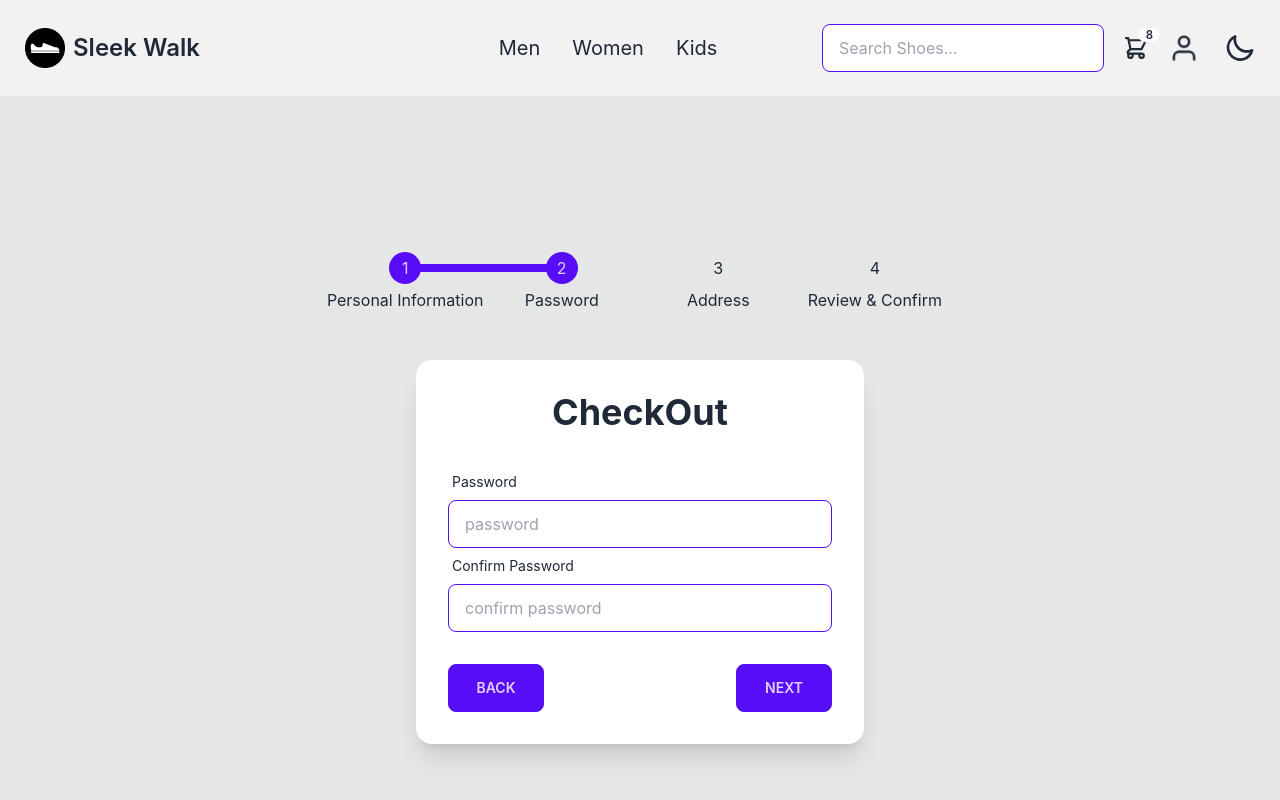
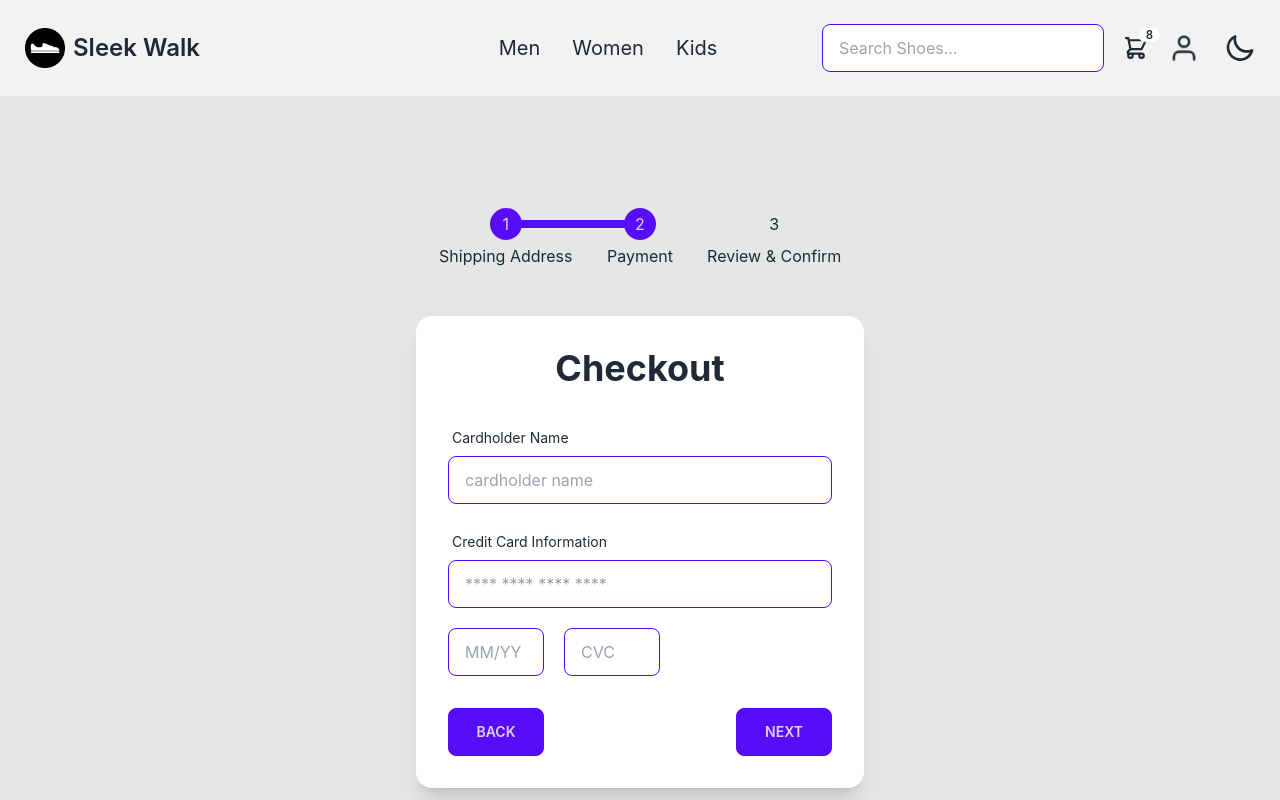
Before and after one commit to Ziyad-Aljaser/sleek-walk, a React (Create React App) app in the folder client/: page /checkout in a window 1280 px wide. Both pictures are taken after a click on the button "NEXT". Shown: the top 800 px of the page. Built offline with nearby package versions, Linux system fonts and the light colour scheme.

Commit message:
Update payment section

```diff
--- a/client/src/pages/Cart.jsx
+++ b/client/src/pages/Cart.jsx
@@ -1,30 +1,47 @@
-import React, { useState } from 'react';
+import React, { useState } from "react";
 import { Link } from "react-router-dom";
 
 import Layout from "../components/Layout";
 
-import men_dress_shoes_1 from "../assets/Shoes_Images/men_dress_shoes_1.png"
+import men_dress_shoes_1 from "../assets/Shoes_Images/men_dress_shoes_1.png";
 
 export default function Cart() {
   // Sample data for demonstration
   const [products, setProducts] = useState([
-    { product: "Apple", price: 1.2, qty: 4, total: 4.8, img: men_dress_shoes_1 },
-    { product: "Banana", price: 0.8, qty: 5, total: 4.0, img: men_dress_shoes_1 },
-    { product: "Cherry", price: 2.5, qty: 3, total: 7.5, img: men_dress_shoes_1 },
+    {
+      product: "Apple",
+      price: 1.2,
+      qty: 4,
+      total: 4.8,
+      img: men_dress_shoes_1,
+    },
+    {
+      product: "Banana",
+      price: 0.8,
+      qty: 5,
+      total: 4.0,
+      img: men_dress_shoes_1,
+    },
+    {
+      product: "Cherry",
+      price: 2.5,
+      qty: 3,
+      total: 7.5,
+      img: men_dress_shoes_1,
+    },
   ]);
 
   // Delete Button Handler
   const handleDelete = (productName) => {
-    const updatedProducts = products.filter(p => p.product !== productName);
+    const updatedProducts = products.filter((p) => p.product !== productName);
     setProducts(updatedProducts);
-    console.log("Deleted Successfully")
-  }
+    console.log("Deleted Successfully");
+  };
 
   return (
     <Layout>
       <div className="p-2 sm:p-16 bg-base-300">
         <table className="table w-full">
-
           {/* Table Header */}
           <thead>
             <tr>
@@ -39,7 +56,6 @@ export default function Cart() {
           <tbody>
             {products.map((product, index) => (
               <tr key={index}>
-
                 {/* Product image with the delete button */}
                 <td className="py-8">
                   <div className="indicator z-[0]">
@@ -60,19 +76,17 @@ export default function Cart() {
                 <td>${product.price.toFixed(2)}</td>
                 <td>{product.qty}</td>
                 <td>${product.total.toFixed(2)}</td>
-
               </tr>
             ))}
           </tbody>
-
         </table>
 
         <div className="flex justify-center">
-          <button className="btn btn-primary w-64"><Link to="/checkout">Checkout</Link></button>
+          <button className="btn btn-primary w-64">
+            <Link to="/checkout">Proceed to Checkout</Link>
+          </button>
         </div>
-
       </div>
     </Layout>
   );
-
 }
--- a/client/src/pages/Checkout.jsx
+++ b/client/src/pages/Checkout.jsx
@@ -1,4 +1,4 @@
-import React, { useState } from 'react';
+import React, { useState } from "react";
 
 import Layout from "../components/Layout";
 
@@ -17,22 +17,63 @@ export default function Signup() {
     }
   };
 
+  // Regular expression to match non-alphabetic characters
+  const handleNameChange = (event) => {
+    const nonAlphabetical = /[^A-Za-z\s]/g;
+    event.target.value = event.target.value.replace(nonAlphabetical, '');
+  };
+
+  // Regular expression to remove non-numeric characters
+  const handleCreditCardChange = (event) => {
+    const nonNumeric = /[^0-9]/g;
+    let value = event.target.value.replace(nonNumeric, '');
+
+    // Add a space after every 4 digits
+    value = value.replace(/\D/g, '').replace(/(\d{4})(?=\d)/g, '$1 ');
+
+    event.target.value = value;
+  };
+
+    // Regular expression to remove non-numeric characters and existing slashes
+    const handleExpirationDateChange = (event) => {
+      // Regular expression to remove non-numeric characters and existing slashes
+      const nonNumeric = /[^0-9]/g;
+      let value = event.target.value.replace(nonNumeric, '');
+
+      // If the first character is bigger than 2, prepend with 0
+      if (value.length === 1 && parseInt(value) > 2) {
+        value = '0' + value;
+      }
+
+      // If more than two characters, add a '/' after the 2nd digit
+      if (value.length > 2) {
+        value = value.substring(0, 2) + '/' + value.substring(2, 4);
+      }
+
+      event.target.value = value;
+    };
+
   return (
     <Layout>
-        <div className="flex items-center justify-center h-screen bg-base-300 p-5">
+      <div className="flex items-center justify-center min-h-screen bg-base-300 p-5">
         <div className="flex flex-col items-center">
-
           {/* Steps Section */}
           <ul className="steps mb-12 z-[0]">
-                    <li className={step >= 0 ? "step step-primary" : "step"}>Personal Information</li>
-                    <li className={step >= 1 ? "step step-primary" : "step"}>Password</li>
-                    <li className={step >= 2 ? "step step-primary" : "step"}>Address</li>
-                    <li className={step >= 3 ? "step step-primary" : "step"}>Review & Confirm</li>
+            <li className={step >= 0 ? "step step-primary" : "step"}>
+              Shipping Address
+            </li>
+            <li className={step >= 1 ? "step step-primary" : "step"}>
+              Payment
+            </li>
+            <li className={step >= 2 ? "step step-primary" : "step"}>
+              Review & Confirm
+            </li>
           </ul>
 
           <div className="card bg-base-100 shadow-xl w-full max-w-md">
             <div className="card-body">
-                        <h1 className="text-4xl font-bold text-center mb-6">CheckOut</h1>
+
+              <h1 className="text-4xl font-bold text-center mb-6">Checkout</h1>
 
               {/* Address Section */}
               {step === 0 && (
@@ -43,7 +84,9 @@ export default function Signup() {
                       <span className="label-text">Country</span>
                     </label>
                     <select className="select select-bordered select-primary w-full">
-                                        <option disabled selected>Select a country</option>
+                      <option disabled selected>
+                        Select a country
+                      </option>
                       <option value="CAN">Canada</option>
                       <option value="KSA">Saudi Arabia</option>
                       <option value="GBR">United Kingdom</option>
@@ -56,7 +99,11 @@ export default function Signup() {
                     <label className="label">
                       <span className="label-text">City</span>
                     </label>
-                                    <input type="text" placeholder="City" className="input input-bordered input-primary" />
+                    <input
+                      type="text"
+                      placeholder="city"
+                      className="input input-bordered input-primary"
+                    />
                   </div>
 
                   {/* Street */}
@@ -64,100 +111,115 @@ export default function Signup() {
                     <label className="label">
                       <span className="label-text">Street</span>
                     </label>
-                                    <input type="text" placeholder="Street" className="input input-bordered input-primary" />
+                    <input
+                      type="text"
+                      placeholder="street"
+                      className="input input-bordered input-primary"
+                    />
                   </div>
 
                   <div className="form-control mt-8">
-                                    <button onClick={nextStep} className="btn btn-primary">Next</button>
+                    <button onClick={nextStep} className="btn btn-primary">
+                      Next
+                    </button>
+                  </div>
+                </div>
+              )}
+
+              {/* Payment Secion */}
+              {step === 1 && (
+                <div className="form-control">
+
+                  <label className="label">
+                    <span className="label-text">Cardholder Name</span>
+                  </label>
+                  <input
+                    type="text"
+                    placeholder="cardholder name"
+                    className="input input-bordered input-primary"
+                    onChange={handleNameChange}
+                  />
+
+                  <label className="label mt-5">
+                    <span className="label-text">Credit Card Information</span>
+                  </label>
+                  <input
+                    type="text"
+                    placeholder="**** **** **** ****"
+                    className="input input-bordered input-primary"
+                    onChange={handleCreditCardChange}
+                    maxLength={19} // 16 digits + 3 spaces
+                  />
+
+                  <div className="flex flex-col sm:flex-row">
+                    <input
+                      type="text"
+                      placeholder="MM/YY"
+                      className="input input-bordered input-primary sm:w-1/4 mt-5 sm:mr-5"
+                      onChange={handleExpirationDateChange}
+                      maxLength="5"
+                    />
+                    <input
+                      type="password"
+                      placeholder="CVC"
+                      className="input input-bordered input-primary sm:w-1/4 mt-5"
+                      maxLength="3"
+                    />
                   </div>
 
                 </div>
               )}
 
-                        {/* Password Secion */}
-                        {step === 1 && (
-                            <div className="form-control">
-                                <label className="label">
-                                    <span className="label-text">Password</span>
-                                </label>
-                                <input type="password" placeholder="password" className="input input-bordered input-primary" />
-
-                                <label className="label">
-                                    <span className="label-text">Confirm Password</span>
-                                </label>
-                                <input type="password" placeholder="confirm password" className="input input-bordered input-primary" />
-                            </div>
-                        )}
-
-                        {/* Address Section */}
+              {/* Review & Confirm */}
               {step === 2 && (
                 <div>
-                                {/* Counrty */}
-                                <div className="form-control">
-                                    <label className="label">
-                                        <span className="label-text">Country</span>
-                                    </label>
-                                    <select className="select select-bordered select-primary w-full">
-                                        <option disabled selected>Select a country</option>
-                                        <option value="CAN">Canada</option>
-                                        <option value="KSA">Saudi Arabia</option>
-                                        <option value="GBR">United Kingdom</option>
-                                        <option value="USA">United States</option>
-                                    </select>
-                                </div>
-
-                                {/* City */}
-                                <div className="form-control">
-                                    <label className="label">
-                                        <span className="label-text">City</span>
-                                    </label>
-                                    <input type="text" placeholder="City" className="input input-bordered input-primary" />
-                                </div>
-
-                                {/* Street */}
-                                <div className="form-control">
-                                    <label className="label">
-                                        <span className="label-text">Street</span>
-                                    </label>
-                                    <input type="text" placeholder="Street" className="input input-bordered input-primary" />
-                                </div>
-                            </div>
-                        )}
-
-                        {/* Review & Confirm */}
-                        {step === 3 && (
-                            <div>
-                                <p className="text-center mb-6">Review your details and confirm</p>
+                  <p className="text-center mb-6">
+                    Review your details and confirm
+                  </p>
 
                   <label className="label">
                     <span className="label-text">First Name</span>
                   </label>
-                                <input type="fname" placeholder="first name" className="input input-bordered w-full max-w-xs" disabled />
+                  <input
+                    type="fname"
+                    placeholder="first name"
+                    className="input input-bordered w-full max-w-xs"
+                    disabled
+                  />
 
                   <label className="label">
                     <span className="label-text">last Name</span>
                   </label>
-                                <input type="lname" placeholder="last name" className="input input-bordered w-full max-w-xs" disabled />
+                  <input
+                    type="lname"
+                    placeholder="last name"
+                    className="input input-bordered w-full max-w-xs"
+                    disabled
+                  />
 
                   <div className="form-control mt-8">
-                                    <button className="btn btn-primary">Sign Up</button>
+                    <button className="btn btn-primary">Complete Order</button>
                   </div>
                 </div>
               )}
 
               {/* Next/Back Section */}
-                        {step > 0 && step < 3 && (
+              {step > 0 && step < 2 && (
                 <div className="form-control mt-6 flex flex-row justify-between">
-                                <button onClick={prevStep} className="btn btn-primary w-1/4">Back</button>
-                                <button onClick={nextStep} className="btn btn-primary w-1/4">Next</button>
+                  <button onClick={prevStep} className="btn btn-primary w-1/4">
+                    Back
+                  </button>
+                  <button onClick={nextStep} className="btn btn-primary w-1/4">
+                    Next
+                  </button>
                 </div>
               )}
 
             </div>
           </div>
+
         </div>
       </div>
-
     </Layout>
   );
 }
```
Lines whose indentation alone changed are shown as unchanged.
